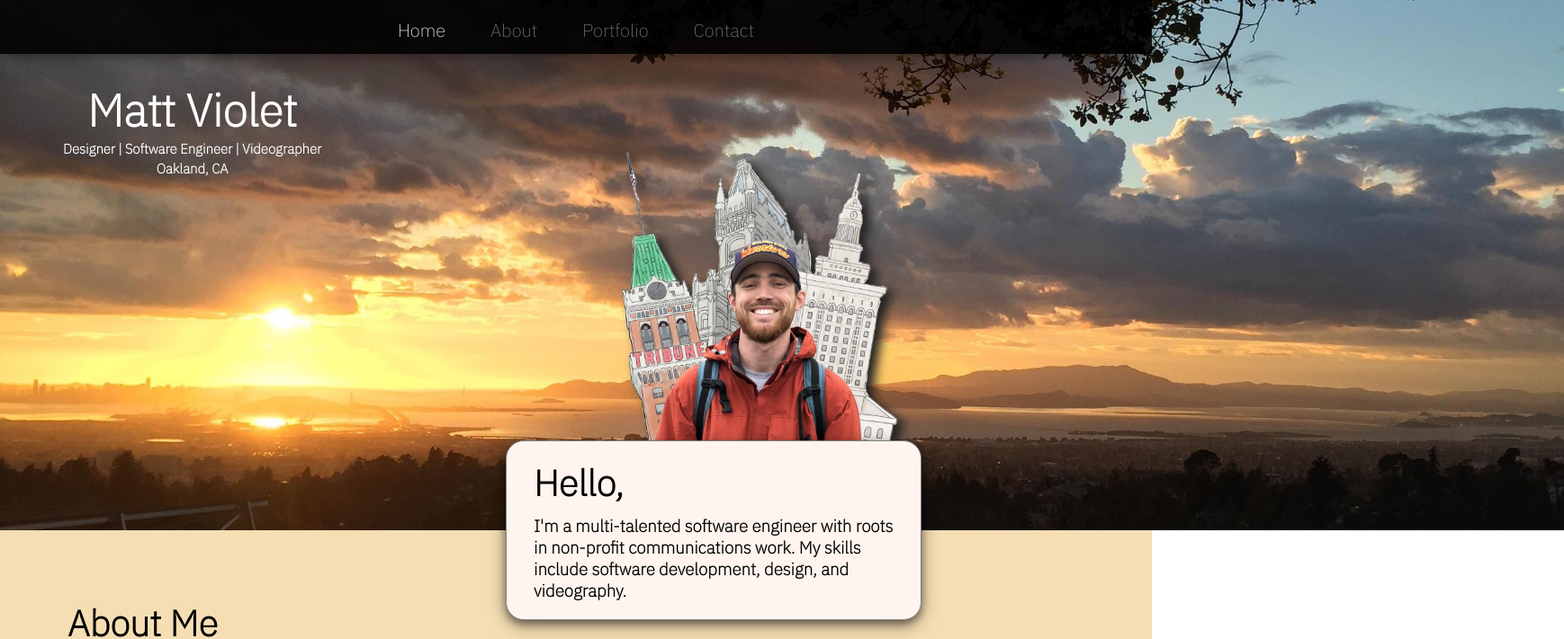
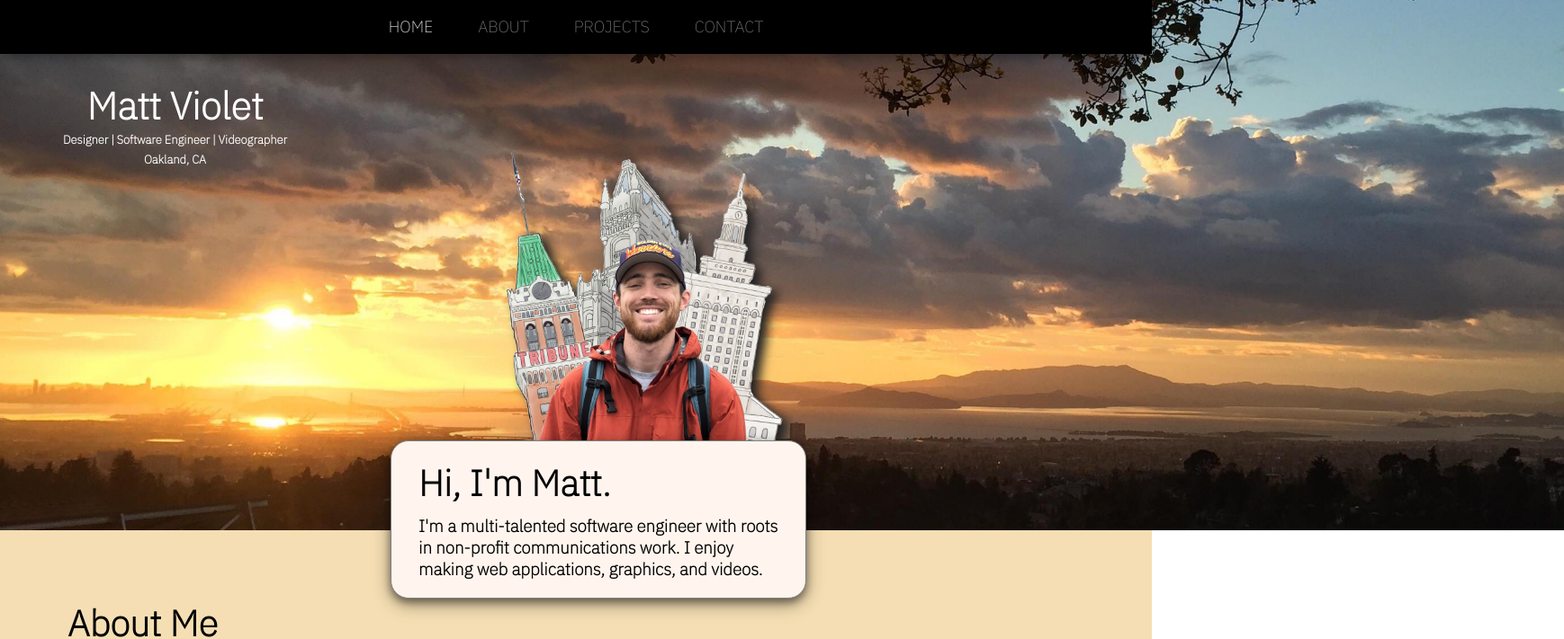
Before and after one commit to matt-violet/portfolio, a Vue app: page / in a window 1280 px wide. Shown: the top 711 px of the page at 90% size, 1738 px wide, since content can reach past the window. Built offline with nearby package versions, Linux system fonts and the light colour scheme.

Commit message:
Separate About and Blurb components

```diff
--- a/src/App.vue
+++ b/src/App.vue
@@ -85,15 +85,16 @@ export default {
   .menu {
     width: 100%;
     position: fixed;
-    z-index: 1;
+    z-index: 2;
     animation-duration: .75s;
     animation-name: slideDown;
   }
   .components {
-    position: absolute;
+    position: relative;
     width: 100%;
     height: 100%;
     padding-bottom: 150px;
+    overflow: hidden;
   }
   .home {
     width: 100%;
--- a/src/components/Blurb.vue
+++ b/src/components/Blurb.vue
@@ -5,9 +5,9 @@
         <img src='../images/matt-oak-blank.png' class='matt-oak'>
       </div>
       <div class=blurb-text-div>
-        <h1 class='hello'>Hello,</h1>
+        <h1 class='hello'>Hi, I'm Matt.</h1>
         <h3 class='blurb'>
-          I'm a multi-talented software engineer with roots in non-profit communications work. My skills include software development, design, and videography.
+          I'm a multi-talented software engineer with roots in non-profit communications work. I enjoy making web applications, graphics, and videos.
         </h3>
       </div>
     </div>
@@ -184,7 +184,7 @@ export default {
   }
   .blurb-div {
     width: 420px;
-    margin: -100px 20% 0 auto;
+    margin: -100px 30% 0 auto;
     position: relative;
     padding: 20px;
     border: 1px solid gray;
--- a/src/components/CarouselDesign.vue
+++ b/src/components/CarouselDesign.vue
@@ -10,7 +10,7 @@
         />
       </div>
     </div>
-    <div class="text-div">
+    <div class="design-text-div">
       <p>{{ designPortfolio[currentSlide].description }}</p>
     </div>
     <img class="arrow next" src="../images/right-arrow.png" v-on:click="handleNext">
@@ -132,7 +132,7 @@ export default {
   .img:hover {
     cursor: pointer;
   }
-  .text-div {
+  .design-text-div {
     /* padding: 15px; */
     text-align: center;
   }
--- a/src/components/CarouselSoftware.vue
+++ b/src/components/CarouselSoftware.vue
@@ -5,7 +5,7 @@
       <div class='img-div'>
         <img class='img' :src="softwarePortfolio[currentSlide].image" v-on:click="$emit('viewProjectDetails', softwarePortfolio[currentSlide])"/>
       </div>
-      <div class='text-div'>
+      <div class='software-text-div'>
         <h2>{{ softwarePortfolio[currentSlide].title }}</h2>
         <p>{{ softwarePortfolio[currentSlide].description }}</p>
       </div>
@@ -121,7 +121,7 @@ export default {
   .img:hover {
     cursor: pointer;
   }
-  .text-div {
+  .software-text-div {
     padding: 15px;
   }
   .arrow {
--- a/src/components/CarouselVideo.vue
+++ b/src/components/CarouselVideo.vue
@@ -12,7 +12,7 @@
           allowfullscreen
         ></iframe>
       </div>
-      <div class='text-div'>
+      <div class='video-text-div'>
         <h2>{{ videoPortfolio[currentSlide].title }}</h2>
         <p>{{ videoPortfolio[currentSlide].description }}</p>
       </div>
@@ -110,7 +110,7 @@ export default {
   .img:hover {
     cursor: pointer;
   }
-  .text-div {
+  .video-text-div {
     padding: 15px;
     height: 30%;
   }
--- a/src/components/Home.vue
+++ b/src/components/Home.vue
@@ -36,12 +36,12 @@ export default {
     box-shadow: 0 4px 8px 0 rgba(0, 0, 0, 0.4), 0 6px 20px 0 rgba(0, 0, 0, 0.19);
   }
   .line1 {
-    font-size: 50px;
+    font-size: 42px;
     margin: 0;
   }
   .line2 {
     margin: 0;
-    font-size: 15px;
+    font-size: 13px;
     line-height: 22px;
   }
   .bg-div {
@@ -53,7 +53,7 @@ export default {
     min-width: 100%;
     height: 590px;
     position: absolute;
-    /* opacity: .9; */
     z-index: -1;
+    position: fixed;
   }
 </style>
--- a/src/components/MenuBar.vue
+++ b/src/components/MenuBar.vue
@@ -3,22 +3,22 @@
     <div class="centered-menu-div">
       <div class="menu-option">
         <p v-on:click="$emit('onMenuClick', 'home')" class='menu-text' :class="currentPage === 'home' ? 'currentPg' : ''">
-          Home
+          HOME
         </p>
       </div>
       <div class="menu-option">
         <p v-on:click="$emit('onMenuClick', 'about')" class='menu-text' :class="currentPage === 'about' ? 'currentPg' : ''">
-          About
+          ABOUT
         </p>
       </div>
       <div class="menu-option">
         <p v-on:click="$emit('onMenuClick', 'portfolio')" class='menu-text' :class="currentPage === 'portfolio' ? 'currentPg' : ''">
-          Portfolio
+          PROJECTS
         </p>
       </div>
       <div class="menu-option">
         <p v-on:click="$emit('onMenuClick', 'contact')" class='menu-text' :class="currentPage === 'contact' ? 'currentPg' : ''">
-          Contact
+          CONTACT
         </p>
       </div>
     </div>
@@ -70,7 +70,7 @@ export default {
     position: absolute;
     text-align: center;
     color: gray;
-    background: rgb(0, 0, 0, .9);
+    background: black;
     /* border-bottom: solid 1px gray; */
     transition: 0.3s all ease-out;
     box-shadow: 0 4px 8px 0 rgba(0, 0, 0, 0.2), 0 6px 20px 0 rgba(0, 0, 0, 0.2);
@@ -97,13 +97,13 @@ export default {
     margin-right: 25px;
   }
   .menu-text {
-    font-size: 20px;
+    font-size: 18px;
     margin-bottom: 0;
   }
   .menu-text:hover {
     cursor: pointer;
     color: white;
-    transform: scale(1.1);
+    /* transform: scale(1.1); */
   }
   .currentPg {
     /* border-bottom: 1px solid; */
```
